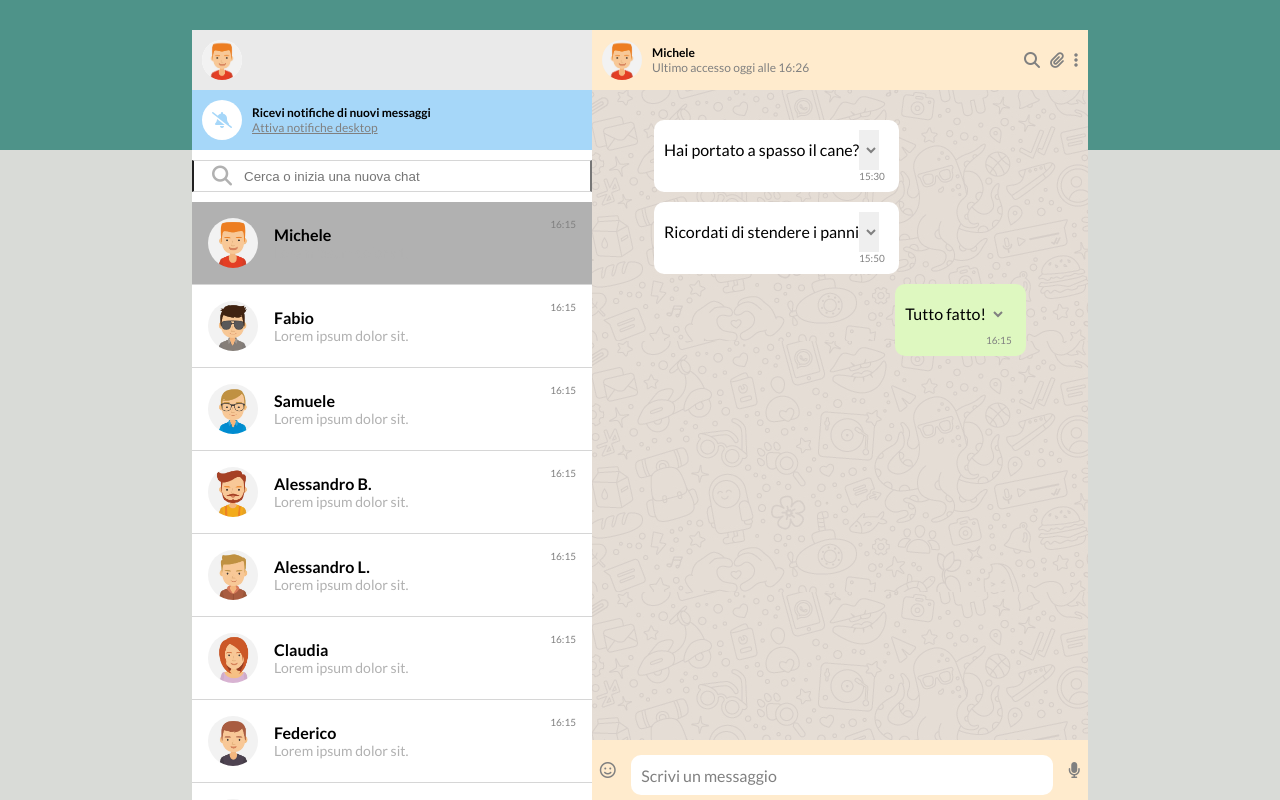
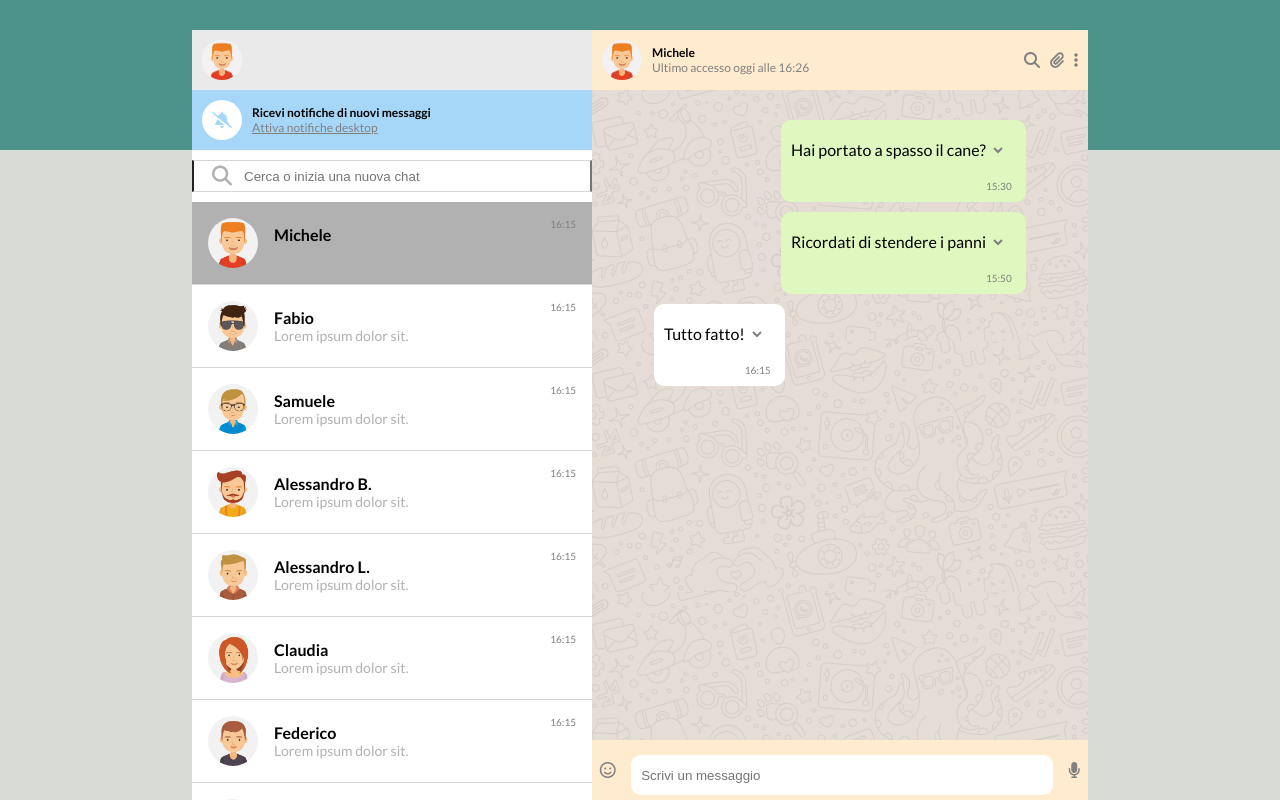
Before and after one commit to francescomatteucci/vue-boolzapp, a plain HTML site: page index.html in a window 1280 px wide. Drawn offline with nearby package versions, Linux system fonts and the light colour scheme.

Commit message:
ADD: new message status: sent

```diff
--- a/index.css
+++ b/index.css
@@ -132,7 +132,7 @@ span {
 
 }
 
-.sender-text-message {
+.received-text-message {
     display: flex;
     max-width: 300px;
     border: 1px transparent;
@@ -144,7 +144,7 @@ span {
 
 }
 
-.recipient-text-message {
+.sent-text-message {
     display: flex;
     max-width: 300px;
     border: 1px transparent;
@@ -179,6 +179,7 @@ span {
     height: 60px;
     align-items: center;
     color: grey;
+    align-items: center;
 }
 
 .profile {
@@ -209,6 +210,14 @@ span {
     overflow: hidden;
     margin: 0 10px;
 
+}
+
+.menu-sent{
+    background-color: rgb(222, 248, 192);
+}
+
+.menu-received{
+    background-color: rgb(255, 255, 255);
 }
 
 .message-text {
--- a/index.html
+++ b/index.html
@@ -93,13 +93,13 @@
 
                     <div class="text-area">
                         <div class="text-container">
-                            <div :class="currentMessage.status === 'sent' ? 'sender-text-message' : 'recipient-text-message'" v-for="currentMessage in contacts[currentContact].messages ">
+                            <div  :class="currentMessage.status === 'sent' ? 'sent-text-message' : 'received-text-message'" v-for="currentMessage in contacts[currentContact].messages ">
                                 <ul class="text-message">
                                     <li>{{ currentMessage.message }}</li>
                                 </ul>
 
-                                <div class="aside-message">
-                                    <select name="menu">
+                                <div class="aside-message" >
+                                    <select name="menu":class="currentMessage.status === 'sent' ? 'sent-text-message menu-sent' : 'received-text-message menu-received'">
                                         <option value></option>
                                         <option value>Copia Messaggio</option>
                                         <option value>Inoltra Messaggio</option>
@@ -118,9 +118,10 @@
                     </div>
                     <div class="hotbar-area">
                         <i class="fa-regular fa-face-smile"></i>
-                        <div class="message-text">Scrivi un messaggio</div>
+                        <input v-model="newMessage"  @keyup.enter="addMessage()" type="text" class="message-text" placeholder="Scrivi un messaggio"></input>
                         <i class="fa-solid fa-microphone"></i>
                     </div>
+
                 </div>
             </div>
         </div>
--- a/js/app.js
+++ b/js/app.js
@@ -168,6 +168,7 @@ createApp({
             ],
             message: null,
             currentContact: 0,
+            newMessage: '',
         }
 
     },
@@ -177,7 +178,14 @@ createApp({
        selectCurrentContact(i){
             this.currentContact = i
             console.log( this.currentContact, i)
-       }
+       },
+
+       addMessage() {
+        if (this.newMessage !== '' && this.newMessage.trim() !== '') {
+            this.contacts[this.currentContact].messages.push({ message: this.newMessage, status: 'sent' , date: '04/04/2024 11:50:00'});
+            this.newMessage = '';
+        }
+    }
 
     },
 }).mount('#app')
```
